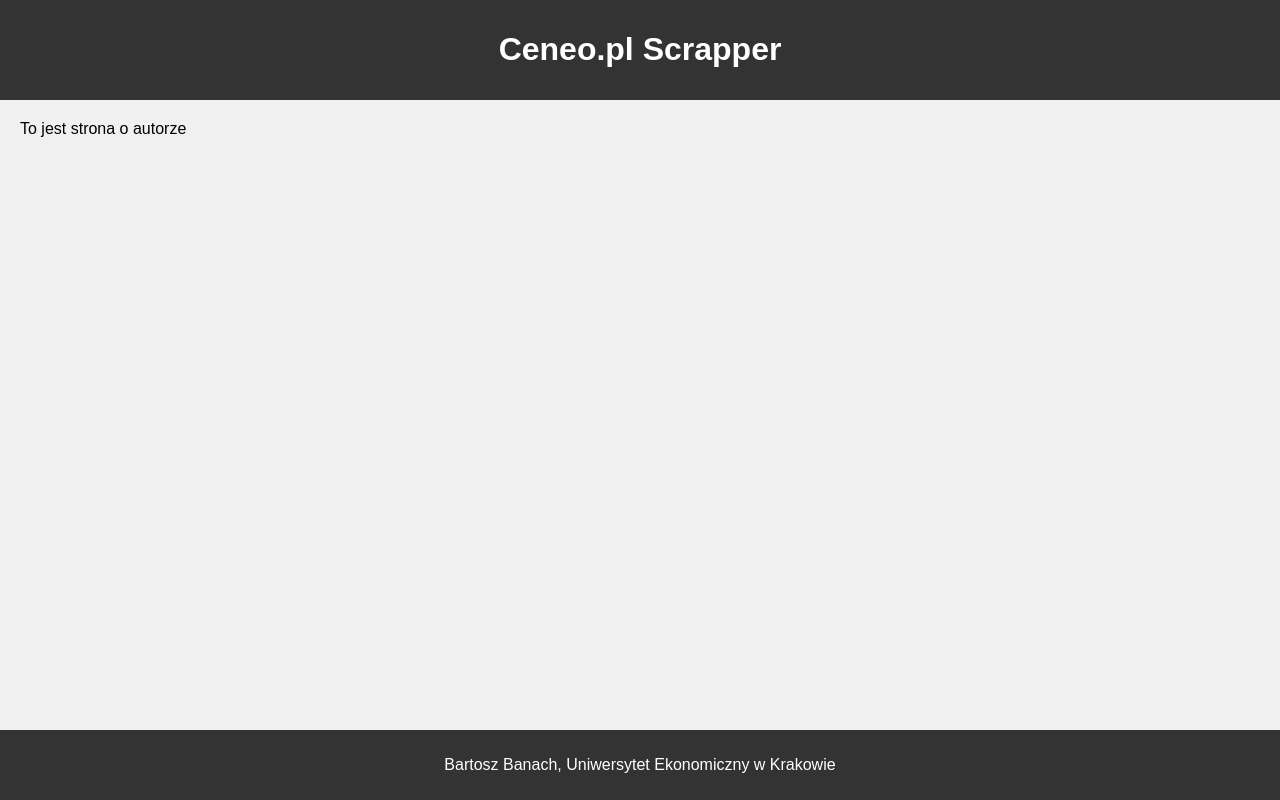
After one commit to N0N3123/CeneoWebScraperBB, a Flask app: page /about in a window 1280 px wide. The commit adds this page. Run offline with Flask 3, Linux system fonts and the light colour scheme.

Commit message:
2024-05-12 BB

```diff
--- a/app/routes.py
+++ b/app/routes.py
@@ -21,7 +21,3 @@
 @app.route('/product/<product_id>')
 def product(product_id):
     return render_template("product.html", product_id=product_id)
-
-@app.route('/name/<name>')
-def name(name):
-    return f"Hello, {name}!"
--- a/app/static/style.css
+++ b/app/static/style.css
@@ -1,3 +1,27 @@
-h1{
-    color: chocolate
+body {
+    font-family: Arial, sans-serif;
+    margin: 0;
+    padding: 0;
+    background-color: #f0f0f0;
 }
+
+header {
+    background-color: #333;
+    color: white;
+    padding: 10px 0;
+    text-align: center;
+}
+
+section {
+    margin: 20px;
+}
+
+footer {
+    background-color: #333;
+    color: white;
+    text-align: center;
+    padding: 10px 0;
+    position: fixed;
+    bottom: 0;
+    width: 100%;
+}
--- /dev/null
+++ b/app/templates/about.html
@@ -0,0 +1,4 @@
+{% extends "base.html" %}
+{% block content %}
+<p>To jest strona o autorze</p>
+{% endblock %}
--- a/app/templates/base.html
+++ b/app/templates/base.html
@@ -16,7 +16,7 @@
         {% endblock %}
     </section>
     <footer>
-        <p>Krystian Byrgiel, Uniwersytet Ekonomiczny w Krakowie</p>
+        <p>Bartosz Banach, Uniwersytet Ekonomiczny w Krakowie</p>
     </footer>
 </body>
 </html>
--- /dev/null
+++ b/app/templates/extract.html
@@ -0,0 +1,4 @@
+{% extends "base.html" %}
+{% block content %}
+<p>To jest strona do ekstrakcji</p>
+{% endblock %}
--- /dev/null
+++ b/app/templates/product.html
@@ -0,0 +1,4 @@
+{% extends "base.html" %}
+{% block content %}
+<p>To jest strona pojedynczego produktu</p>
+{% endblock %}
--- /dev/null
+++ b/app/templates/products.html
@@ -0,0 +1,4 @@
+{% extends "base.html" %}
+{% block content %}
+<p>To jest strona z produktami</p>
+{% endblock %}
```
